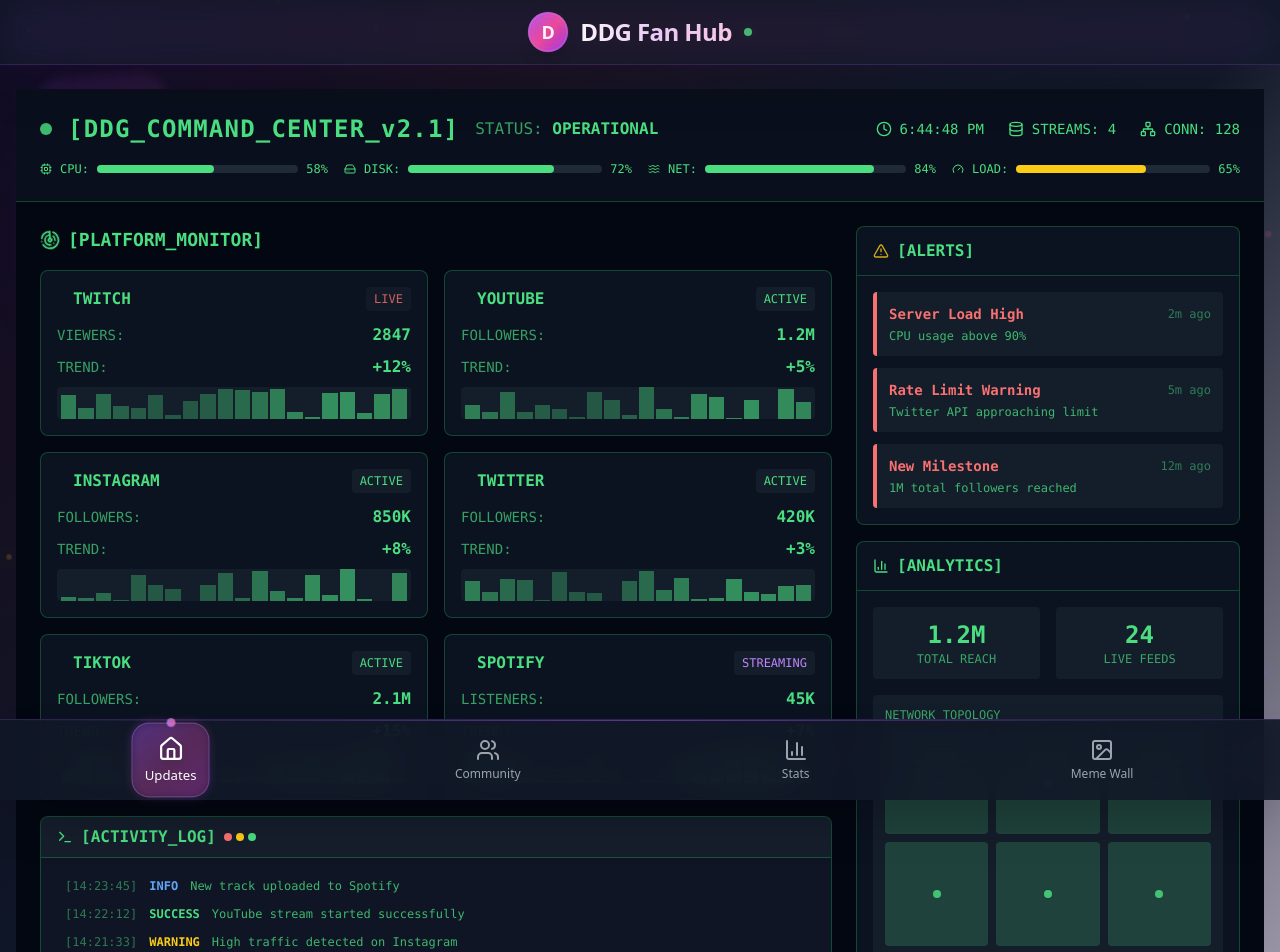
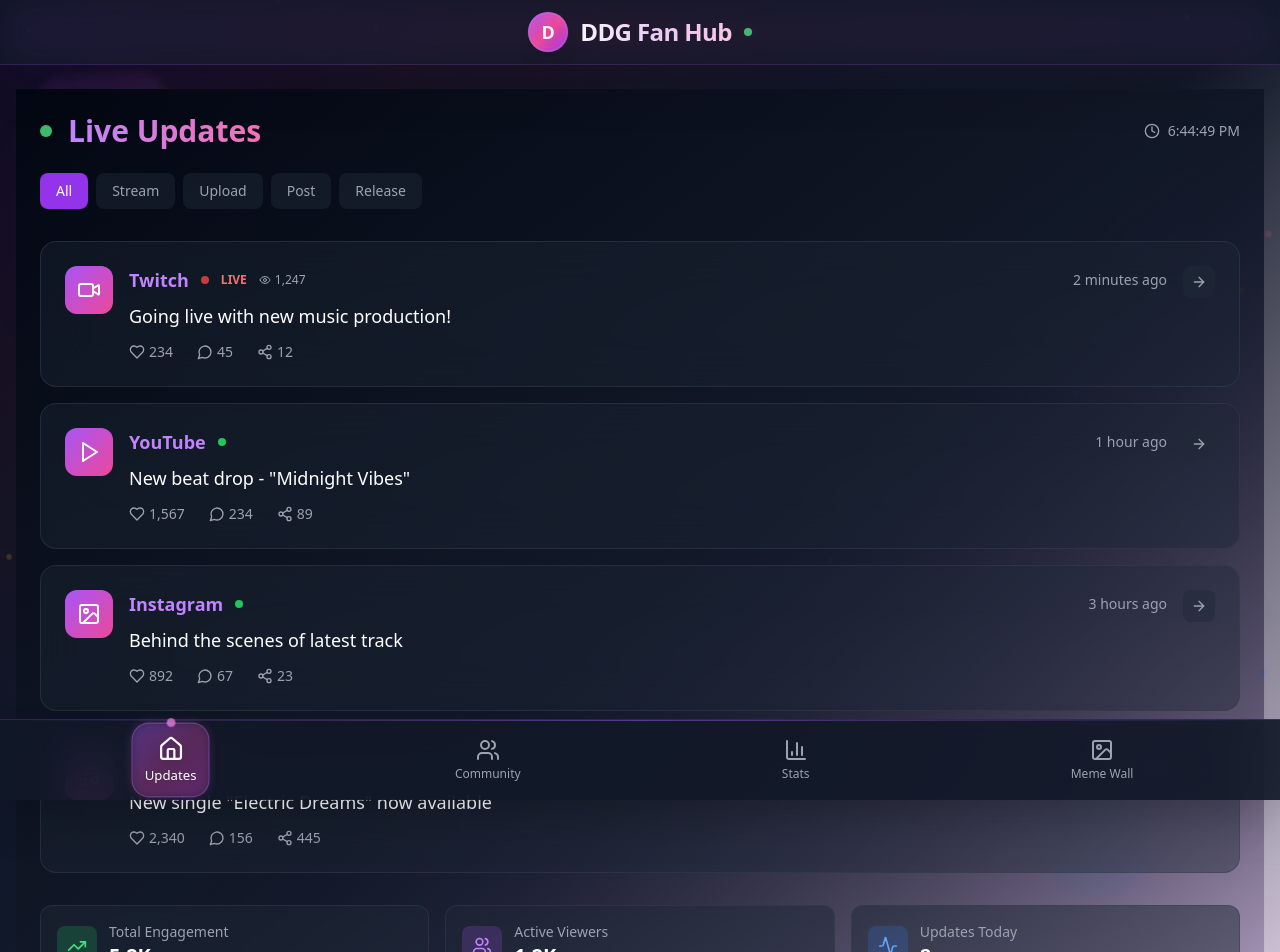
Before and after one commit to chriscod3/neon-fan-hub, a React (Vite) app: page / in a window 1280 px wide. Shown: the top 952 px of the page. Built offline with nearby package versions, Linux system fonts and the light colour scheme.

Commit message:
Refactor: Simplify Updates page design
Reduce complexity and focus on core updates.

```diff
--- a/src/components/UpdatesTab.tsx
+++ b/src/components/UpdatesTab.tsx
@@ -1,323 +1,216 @@
 
-import { Play, Radio, Eye, TrendingUp, Heart, Sparkles, Calendar, Clock, Star, Users, MessageCircle, Share2, Zap, Music, Video, Image, Mic, Globe, Bell, Activity, ArrowRight, ChevronDown, Dot, Plus, Filter, Search, Rss, Wifi, Signal, Terminal, Database, Cpu, HardDrive, NetworkIcon as Network, MonitorSpeaker, Radar, Waves, Pulse, BarChart3, LineChart, PieChart, AlertTriangle, CheckCircle, XCircle, Loader, Gauge } from 'lucide-react';
+import { Play, Radio, Eye, TrendingUp, Heart, Sparkles, Calendar, Clock, Star, Users, MessageCircle, Share2, Zap, Music, Video, Image, Mic, Globe, Bell, Activity, ArrowRight, ChevronDown, Dot, Plus, Filter, Search, Rss, Wifi, Signal, Terminal, Database, Cpu, HardDrive, NetworkIcon as Network, MonitorSpeaker, Radar, Waves, BarChart3, LineChart, PieChart, AlertTriangle, CheckCircle, XCircle, Loader, Gauge } from 'lucide-react';
 import { useState, useEffect } from 'react';
 import { EnhancedCard } from '@/components/EnhancedCard';
 
 export function UpdatesTab() {
   const [currentTime, setCurrentTime] = useState(new Date());
-  const [systemStatus, setSystemStatus] = useState('OPERATIONAL');
-  const [dataStreams, setDataStreams] = useState(0);
-  const [activeConnections, setActiveConnections] = useState(127);
-  const [cpuUsage, setCpuUsage] = useState(65);
-  const [networkActivity, setNetworkActivity] = useState(85);
+  const [activeTab, setActiveTab] = useState('all');
 
   useEffect(() => {
     const timer = setInterval(() => {
       setCurrentTime(new Date());
-      setDataStreams(prev => prev + Math.floor(Math.random() * 5));
-      setActiveConnections(prev => prev + Math.floor(Math.random() * 3 - 1));
-      setCpuUsage(prev => Math.max(20, Math.min(95, prev + Math.floor(Math.random() * 10 - 5))));
-      setNetworkActivity(prev => Math.max(30, Math.min(100, prev + Math.floor(Math.random() * 15 - 7))));
-    }, 2000);
+    }, 1000);
     return () => clearInterval(timer);
   }, []);
 
-  const terminalLogs = [
-    { time: '14:23:45', type: 'INFO', message: 'New track uploaded to Spotify' },
-    { time: '14:22:12', type: 'SUCCESS', message: 'YouTube stream started successfully' },
-    { time: '14:21:33', type: 'WARNING', message: 'High traffic detected on Instagram' },
-    { time: '14:20:15', type: 'INFO', message: 'Twitch chat moderation active' },
-    { time: '14:19:42', type: 'SUCCESS', message: 'Twitter post published' },
-    { time: '14:18:27', type: 'INFO', message: 'TikTok video processing complete' }
+  const updates = [
+    {
+      id: 1,
+      type: 'stream',
+      platform: 'Twitch',
+      title: 'Going live with new music production!',
+      time: '2 minutes ago',
+      engagement: { likes: 234, comments: 45, shares: 12 },
+      status: 'live',
+      viewers: 1247
+    },
+    {
+      id: 2,
+      type: 'upload',
+      platform: 'YouTube',
+      title: 'New beat drop - "Midnight Vibes"',
+      time: '1 hour ago',
+      engagement: { likes: 1567, comments: 234, shares: 89 },
+      status: 'published'
+    },
+    {
+      id: 3,
+      type: 'post',
+      platform: 'Instagram',
+      title: 'Behind the scenes of latest track',
+      time: '3 hours ago',
+      engagement: { likes: 892, comments: 67, shares: 23 },
+      status: 'published'
+    },
+    {
+      id: 4,
+      type: 'release',
+      platform: 'Spotify',
+      title: 'New single "Electric Dreams" now available',
+      time: '6 hours ago',
+      engagement: { likes: 2340, comments: 156, shares: 445 },
+      status: 'published'
+    }
   ];
 
-  const realTimeData = [
-    { platform: 'Twitch', status: 'LIVE', viewers: 2847, trend: '+12%' },
-    { platform: 'YouTube', status: 'ACTIVE', subscribers: '1.2M', trend: '+5%' },
-    { platform: 'Instagram', status: 'ACTIVE', followers: '850K', trend: '+8%' },
-    { platform: 'Twitter', status: 'ACTIVE', followers: '420K', trend: '+3%' },
-    { platform: 'TikTok', status: 'ACTIVE', followers: '2.1M', trend: '+15%' },
-    { platform: 'Spotify', status: 'STREAMING', listeners: '45K', trend: '+7%' }
-  ];
-
-  const alerts = [
-    { id: 1, type: 'critical', title: 'Server Load High', message: 'CPU usage above 90%', time: '2m ago' },
-    { id: 2, type: 'warning', title: 'Rate Limit Warning', message: 'Twitter API approaching limit', time: '5m ago' },
-    { id: 3, type: 'info', title: 'New Milestone', message: '1M total followers reached', time: '12m ago' }
-  ];
-
-  const getLogTypeColor = (type: string) => {
-    switch (type) {
-      case 'SUCCESS': return 'text-green-400';
-      case 'WARNING': return 'text-yellow-400';
-      case 'ERROR': return 'text-red-400';
-      default: return 'text-blue-400';
-    }
+  const platformIcons = {
+    Twitch: Video,
+    YouTube: Play,
+    Instagram: Image,
+    Spotify: Music,
+    Twitter: MessageCircle,
+    TikTok: Zap
   };
 
-  const getStatusColor = (status: string) => {
-    switch (status) {
-      case 'LIVE': return 'text-red-400 animate-pulse';
-      case 'ACTIVE': return 'text-green-400';
-      case 'STREAMING': return 'text-purple-400';
-      default: return 'text-gray-400';
-    }
+  const statusColors = {
+    live: 'bg-red-500 animate-pulse',
+    published: 'bg-green-500',
+    scheduled: 'bg-yellow-500'
   };
 
+  const filteredUpdates = activeTab === 'all' ? updates : updates.filter(update => update.type === activeTab);
+
   return (
-    <div className="min-h-screen bg-gray-950 text-green-400 font-mono pb-24 relative overflow-hidden">
-      {/* Matrix-style background effect */}
-      <div className="absolute inset-0 opacity-10">
-        <div className="absolute inset-0" style={{
-          backgroundImage: `
-            linear-gradient(90deg, rgba(34, 197, 94, 0.1) 1px, transparent 1px),
-            linear-gradient(rgba(34, 197, 94, 0.1) 1px, transparent 1px)
-          `,
-          backgroundSize: '20px 20px',
-          animation: 'matrix-scroll 20s linear infinite'
-        }} />
-      </div>
-
-      {/* Command Center Header */}
-      <div className="relative z-10 p-6 border-b border-green-500/30 bg-gray-900/50 backdrop-blur-sm">
-        <div className="flex items-center justify-between mb-4">
+    <div className="min-h-screen bg-gradient-to-br from-gray-950 via-gray-900 to-purple-950/20 text-white p-6">
+      {/* Header */}
+      <div className="mb-8">
+        <div className="flex items-center justify-between mb-6">
           <div className="flex items-center space-x-4">
             <div className="w-3 h-3 bg-green-400 rounded-full animate-pulse"></div>
-            <h1 className="text-2xl font-bold text-green-400 tracking-wider">
-              [DDG_COMMAND_CENTER_v2.1]
+            <h1 className="text-3xl font-bold bg-gradient-to-r from-purple-400 to-pink-400 bg-clip-text text-transparent">
+              Live Updates
             </h1>
-            <div className="text-green-400/70">
-              STATUS: <span className="text-green-400 font-bold">{systemStatus}</span>
+          </div>
+          <div className="flex items-center space-x-2 text-sm text-gray-400">
+            <Clock className="w-4 h-4" />
+            <span>{currentTime.toLocaleTimeString()}</span>
           </div>
         </div>
 
-          <div className="flex items-center space-x-6 text-sm">
-            <div className="flex items-center space-x-2">
-              <Clock className="w-4 h-4" />
-              <span>{currentTime.toLocaleTimeString()}</span>
+        {/* Filter Tabs */}
+        <div className="flex space-x-2 mb-6">
+          {['all', 'stream', 'upload', 'post', 'release'].map((tab) => (
+            <button
+              key={tab}
+              onClick={() => setActiveTab(tab)}
+              className={`px-4 py-2 rounded-lg text-sm font-medium transition-all ${
+                activeTab === tab
+                  ? 'bg-purple-600 text-white'
+                  : 'bg-gray-800/50 text-gray-400 hover:bg-gray-700/50'
+              }`}
+            >
+              {tab.charAt(0).toUpperCase() + tab.slice(1)}
+            </button>
+          ))}
         </div>
-            <div className="flex items-center space-x-2">
-              <Database className="w-4 h-4" />
-              <span>STREAMS: {dataStreams}</span>
       </div>
-            <div className="flex items-center space-x-2">
-              <Network className="w-4 h-4" />
-              <span>CONN: {activeConnections}</span>
+
+      {/* Updates Feed */}
+      <div className="space-y-4">
+        {filteredUpdates.map((update, index) => {
+          const PlatformIcon = platformIcons[update.platform as keyof typeof platformIcons];
+
+          return (
+            <EnhancedCard key={update.id} className="p-6 hover:scale-[1.01] transition-all">
+              <div className="flex items-start space-x-4">
+                {/* Platform Icon */}
+                <div className="flex-shrink-0">
+                  <div className="w-12 h-12 bg-gradient-to-br from-purple-500 to-pink-500 rounded-xl flex items-center justify-center">
+                    <PlatformIcon className="w-6 h-6 text-white" />
+                  </div>
+                </div>
+
+                {/* Content */}
+                <div className="flex-1 min-w-0">
+                  <div className="flex items-center justify-between mb-2">
+                    <div className="flex items-center space-x-3">
+                      <span className="text-lg font-semibold text-purple-400">{update.platform}</span>
+                      <div className={`w-2 h-2 rounded-full ${statusColors[update.status as keyof typeof statusColors]}`}></div>
+                      {update.status === 'live' && (
+                        <span className="text-xs text-red-400 font-bold">LIVE</span>
+                      )}
+                      {update.viewers && (
+                        <span className="text-xs text-gray-400 flex items-center space-x-1">
+                          <Eye className="w-3 h-3" />
+                          <span>{update.viewers.toLocaleString()}</span>
+                        </span>
+                      )}
+                    </div>
+                    <span className="text-sm text-gray-400">{update.time}</span>
+                  </div>
+
+                  <h3 className="text-lg font-medium text-white mb-3 line-clamp-2">
+                    {update.title}
+                  </h3>
+
+                  {/* Engagement Stats */}
+                  <div className="flex items-center space-x-6 text-sm text-gray-400">
+                    <div className="flex items-center space-x-1">
+                      <Heart className="w-4 h-4" />
+                      <span>{update.engagement.likes.toLocaleString()}</span>
+                    </div>
+                    <div className="flex items-center space-x-1">
+                      <MessageCircle className="w-4 h-4" />
+                      <span>{update.engagement.comments}</span>
+                    </div>
+                    <div className="flex items-center space-x-1">
+                      <Share2 className="w-4 h-4" />
+                      <span>{update.engagement.shares}</span>
                     </div>
                   </div>
                 </div>
 
-        {/* System Metrics Bar */}
-        <div className="grid grid-cols-4 gap-4 text-xs">
-          <div className="flex items-center space-x-2">
-            <Cpu className="w-3 h-3" />
-            <span>CPU:</span>
-            <div className="flex-1 bg-gray-800 rounded-full h-2">
-              <div
-                className="bg-green-400 h-2 rounded-full transition-all duration-500"
-                style={{ width: `${cpuUsage}%` }}
-              />
+                {/* Action Button */}
+                <div className="flex-shrink-0">
+                  <button className="w-8 h-8 bg-gray-800/50 hover:bg-gray-700/50 rounded-lg flex items-center justify-center transition-colors">
+                    <ArrowRight className="w-4 h-4 text-gray-400" />
+                  </button>
                 </div>
-            <span>{cpuUsage}%</span>
+              </div>
+            </EnhancedCard>
+          );
+        })}
       </div>
 
-          <div className="flex items-center space-x-2">
-            <HardDrive className="w-3 h-3" />
-            <span>DISK:</span>
-            <div className="flex-1 bg-gray-800 rounded-full h-2">
-              <div className="bg-green-400 h-2 rounded-full w-3/4" />
+      {/* Quick Stats */}
+      <div className="mt-8 grid grid-cols-1 md:grid-cols-3 gap-4">
+        <div className="bg-gray-800/50 rounded-xl p-4 backdrop-blur-sm border border-gray-700/50">
+          <div className="flex items-center space-x-3">
+            <div className="w-10 h-10 bg-green-500/20 rounded-lg flex items-center justify-center">
+              <TrendingUp className="w-5 h-5 text-green-400" />
             </div>
-            <span>72%</span>
-          </div>
-
-          <div className="flex items-center space-x-2">
-            <Waves className="w-3 h-3" />
-            <span>NET:</span>
-            <div className="flex-1 bg-gray-800 rounded-full h-2">
-              <div
-                className="bg-green-400 h-2 rounded-full transition-all duration-500"
-                style={{ width: `${networkActivity}%` }}
-              />
-            </div>
-            <span>{networkActivity}%</span>
-          </div>
-
-          <div className="flex items-center space-x-2">
-            <Gauge className="w-3 h-3" />
-            <span>LOAD:</span>
-            <div className="flex-1 bg-gray-800 rounded-full h-2">
-              <div className="bg-yellow-400 h-2 rounded-full w-2/3" />
-            </div>
-            <span>65%</span>
+            <div>
+              <p className="text-sm text-gray-400">Total Engagement</p>
+              <p className="text-xl font-bold text-white">5.2K</p>
             </div>
           </div>
         </div>
 
-      <div className="relative z-10 p-6 grid grid-cols-1 lg:grid-cols-3 gap-6">
-        {/* Live Platform Monitoring */}
-        <div className="lg:col-span-2 space-y-4">
-          <div className="flex items-center space-x-2 mb-4">
-            <Radar className="w-5 h-5 text-green-400 animate-spin" style={{ animationDuration: '3s' }} />
-            <h2 className="text-lg font-bold text-green-400">[PLATFORM_MONITOR]</h2>
+        <div className="bg-gray-800/50 rounded-xl p-4 backdrop-blur-sm border border-gray-700/50">
+          <div className="flex items-center space-x-3">
+            <div className="w-10 h-10 bg-purple-500/20 rounded-lg flex items-center justify-center">
+              <Users className="w-5 h-5 text-purple-400" />
+            </div>
+            <div>
+              <p className="text-sm text-gray-400">Active Viewers</p>
+              <p className="text-xl font-bold text-white">1.2K</p>
+            </div>
+          </div>
         </div>
 
-          <div className="grid grid-cols-1 md:grid-cols-2 gap-4">
-            {realTimeData.map((platform, index) => (
-              <div key={platform.platform} className="bg-gray-900/70 border border-green-500/30 rounded-lg p-4 backdrop-blur-sm">
-                <div className="flex items-center justify-between mb-3">
-                  <div className="flex items-center space-x-2">
-                    <div className={`w-2 h-2 rounded-full ${getStatusColor(platform.status)}`}></div>
-                    <span className="text-green-400 font-bold">{platform.platform.toUpperCase()}</span>
+        <div className="bg-gray-800/50 rounded-xl p-4 backdrop-blur-sm border border-gray-700/50">
+          <div className="flex items-center space-x-3">
+            <div className="w-10 h-10 bg-blue-500/20 rounded-lg flex items-center justify-center">
+              <Activity className="w-5 h-5 text-blue-400" />
             </div>
-                  <span className={`text-xs px-2 py-1 rounded ${getStatusColor(platform.status)} bg-gray-800/50`}>
-                    {platform.status}
-                  </span>
-                </div>
-
-                <div className="space-y-2">
-                  <div className="flex justify-between items-center">
-                    <span className="text-green-400/70 text-sm">
-                      {platform.platform === 'Twitch' ? 'VIEWERS' :
-                       platform.platform === 'Spotify' ? 'LISTENERS' : 'FOLLOWERS'}:
-                    </span>
-                    <span className="text-green-400 font-bold">{platform.viewers || platform.subscribers || platform.followers || platform.listeners}</span>
-                  </div>
-
-                  <div className="flex justify-between items-center">
-                    <span className="text-green-400/70 text-sm">TREND:</span>
-                    <span className="text-green-400 font-bold">{platform.trend}</span>
-                  </div>
-
-                  {/* Activity Graph Simulation */}
-                  <div className="mt-3 h-8 bg-gray-800/50 rounded overflow-hidden relative">
-                    <div className="flex items-end h-full space-x-0.5 px-1">
-                      {Array(20).fill(0).map((_, i) => (
-                        <div
-                          key={i}
-                          className="bg-green-400/60 flex-1 animate-pulse"
-                          style={{
-                            height: `${Math.random() * 100}%`,
-                            animationDelay: `${i * 0.1}s`
-                          }}
-                        />
-                      ))}
+            <div>
+              <p className="text-sm text-gray-400">Updates Today</p>
+              <p className="text-xl font-bold text-white">8</p>
             </div>
           </div>
         </div>
       </div>
-            ))}
-          </div>
-
-          {/* Command Terminal */}
-          <div className="bg-gray-900/90 border border-green-500/30 rounded-lg overflow-hidden backdrop-blur-sm">
-            <div className="bg-gray-800/50 px-4 py-2 border-b border-green-500/30 flex items-center space-x-2">
-              <Terminal className="w-4 h-4 text-green-400" />
-              <span className="text-green-400 font-bold">[ACTIVITY_LOG]</span>
-              <div className="flex space-x-1 ml-auto">
-                <div className="w-2 h-2 bg-red-400 rounded-full"></div>
-                <div className="w-2 h-2 bg-yellow-400 rounded-full"></div>
-                <div className="w-2 h-2 bg-green-400 rounded-full"></div>
-              </div>
-            </div>
-
-            <div className="p-4 space-y-1 max-h-48 overflow-y-auto font-mono text-xs">
-              {terminalLogs.map((log, index) => (
-                <div key={index} className="flex items-center space-x-3 hover:bg-gray-800/50 px-2 py-1 rounded">
-                  <span className="text-green-400/50">[{log.time}]</span>
-                  <span className={`font-bold ${getLogTypeColor(log.type)}`}>{log.type}</span>
-                  <span className="text-green-400/80">{log.message}</span>
-                </div>
-              ))}
-            </div>
-          </div>
-        </div>
-
-        {/* Alert Panel & System Info */}
-        <div className="space-y-4">
-          {/* Alert System */}
-          <div className="bg-gray-900/70 border border-green-500/30 rounded-lg backdrop-blur-sm">
-            <div className="px-4 py-3 border-b border-green-500/30 flex items-center space-x-2">
-              <AlertTriangle className="w-4 h-4 text-yellow-400 animate-pulse" />
-              <span className="text-green-400 font-bold">[ALERTS]</span>
-            </div>
-
-            <div className="p-4 space-y-3">
-              {alerts.map((alert) => (
-                <div key={alert.id} className="bg-gray-800/50 border-l-4 border-l-red-400 p-3 rounded">
-                  <div className="flex items-center justify-between mb-1">
-                    <span className="text-red-400 font-bold text-sm">{alert.title}</span>
-                    <span className="text-green-400/50 text-xs">{alert.time}</span>
-                  </div>
-                  <p className="text-green-400/80 text-xs">{alert.message}</p>
-                </div>
-              ))}
-            </div>
-          </div>
-
-          {/* Data Visualization Panel */}
-          <div className="bg-gray-900/70 border border-green-500/30 rounded-lg backdrop-blur-sm">
-            <div className="px-4 py-3 border-b border-green-500/30 flex items-center space-x-2">
-              <BarChart3 className="w-4 h-4 text-green-400" />
-              <span className="text-green-400 font-bold">[ANALYTICS]</span>
-            </div>
-
-            <div className="p-4 space-y-4">
-              <div className="grid grid-cols-2 gap-4 text-center">
-                <div className="bg-gray-800/50 p-3 rounded">
-                  <div className="text-2xl font-bold text-green-400">1.2M</div>
-                  <div className="text-xs text-green-400/70">TOTAL REACH</div>
-                </div>
-                <div className="bg-gray-800/50 p-3 rounded">
-                  <div className="text-2xl font-bold text-green-400">24</div>
-                  <div className="text-xs text-green-400/70">LIVE FEEDS</div>
-                </div>
-              </div>
-
-              {/* Mini Network Graph */}
-              <div className="bg-gray-800/50 rounded p-3">
-                <div className="text-xs text-green-400/70 mb-2">NETWORK TOPOLOGY</div>
-                <div className="grid grid-cols-3 gap-2">
-                  {Array(9).fill(0).map((_, i) => (
-                    <div key={i} className="aspect-square bg-green-400/20 rounded flex items-center justify-center">
-                      <div className={`w-2 h-2 rounded-full ${Math.random() > 0.5 ? 'bg-green-400 animate-pulse' : 'bg-gray-600'}`} />
-                    </div>
-                  ))}
-                </div>
-              </div>
-            </div>
-          </div>
-
-          {/* Quick Actions */}
-          <div className="bg-gray-900/70 border border-green-500/30 rounded-lg backdrop-blur-sm">
-            <div className="px-4 py-3 border-b border-green-500/30 flex items-center space-x-2">
-              <Zap className="w-4 h-4 text-green-400" />
-              <span className="text-green-400 font-bold">[QUICK_ACTIONS]</span>
-            </div>
-
-            <div className="p-4 grid grid-cols-2 gap-2">
-              <button className="bg-gray-800/50 hover:bg-gray-700/50 border border-green-500/30 rounded p-2 text-xs text-green-400 transition-colors">
-                DEPLOY
-              </button>
-              <button className="bg-gray-800/50 hover:bg-gray-700/50 border border-green-500/30 rounded p-2 text-xs text-green-400 transition-colors">
-                RESTART
-              </button>
-              <button className="bg-gray-800/50 hover:bg-gray-700/50 border border-green-500/30 rounded p-2 text-xs text-green-400 transition-colors">
-                BACKUP
-              </button>
-              <button className="bg-gray-800/50 hover:bg-gray-700/50 border border-green-500/30 rounded p-2 text-xs text-green-400 transition-colors">
-                MONITOR
-              </button>
-            </div>
-          </div>
-        </div>
-      </div>
-
-      <style jsx>{`
-        @keyframes matrix-scroll {
-          0% { transform: translateY(0); }
-          100% { transform: translateY(20px); }
-        }
-      `}</style>
     </div>
   );
 }
```
Lines whose indentation alone changed are shown as unchanged.
